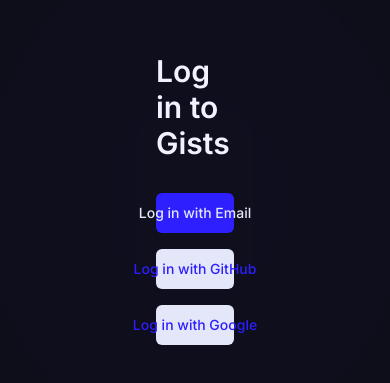
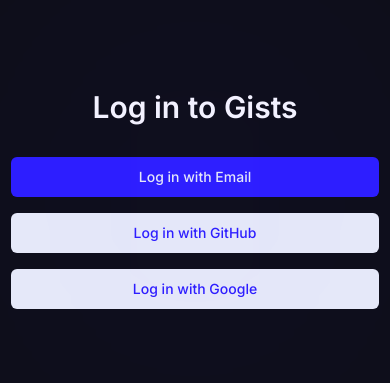
Before and after one commit to gistsapp/app, a Next.js app: page /login in a window 390 px wide. Shown: the part 223-606 px from the top of the page. Built offline with nearby package versions, Linux system fonts and the light colour scheme.

Commit message:
fix(GIST-15): login page responsive

```diff
--- a/src/app/login/page.tsx
+++ b/src/app/login/page.tsx
@@ -2,7 +2,7 @@
 
 export default function Login() {
   return (
-    <div className="flex flex-col justify-center items-center gap-8 w-1/5 h-screen">
+    <div className="flex flex-col justify-center items-center gap-8 w-96 h-screen p-2">
       <h2>Log in to Gists</h2>
       <div className="flex flex-col gap-4 w-full">
         <Button>Log in with Email</Button>
```
